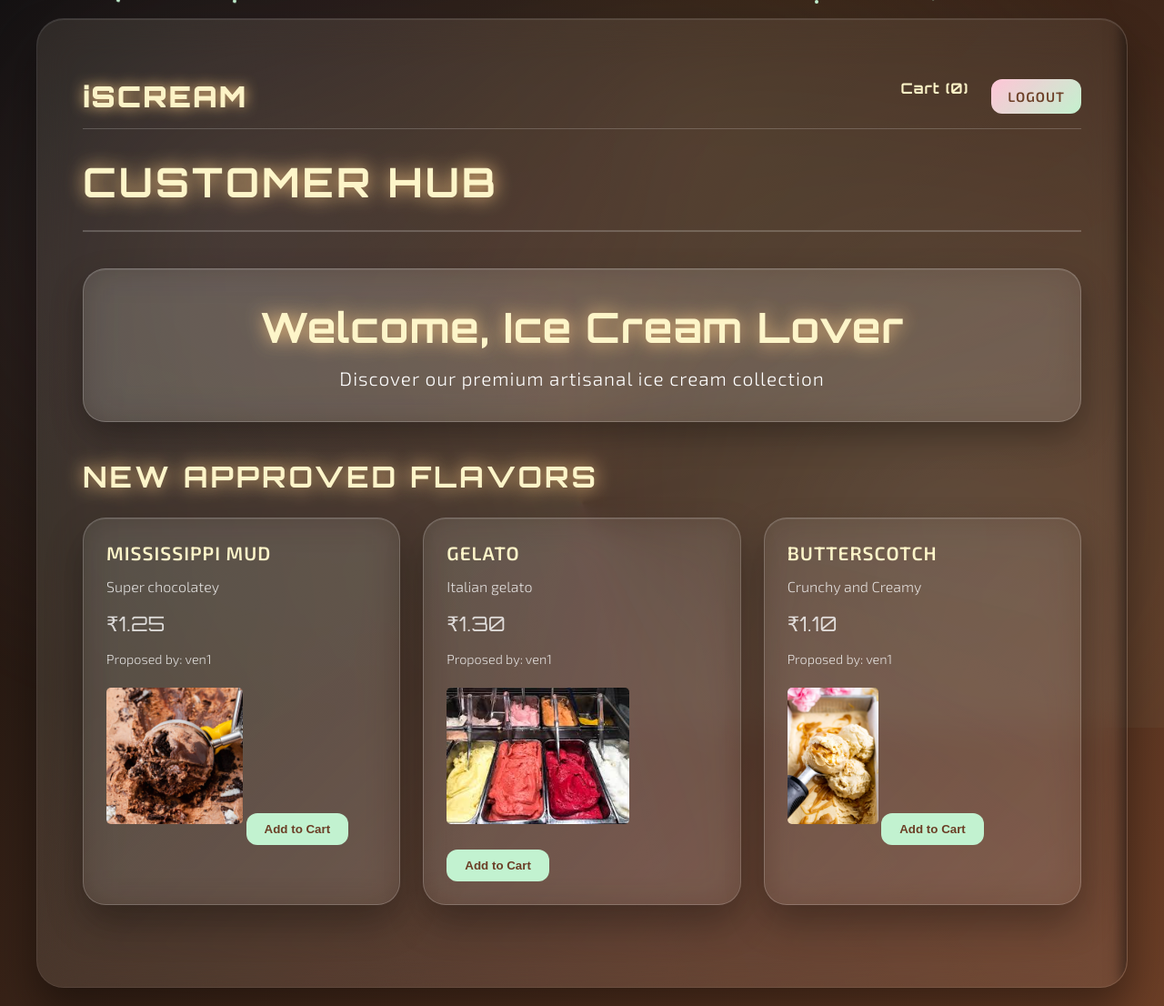
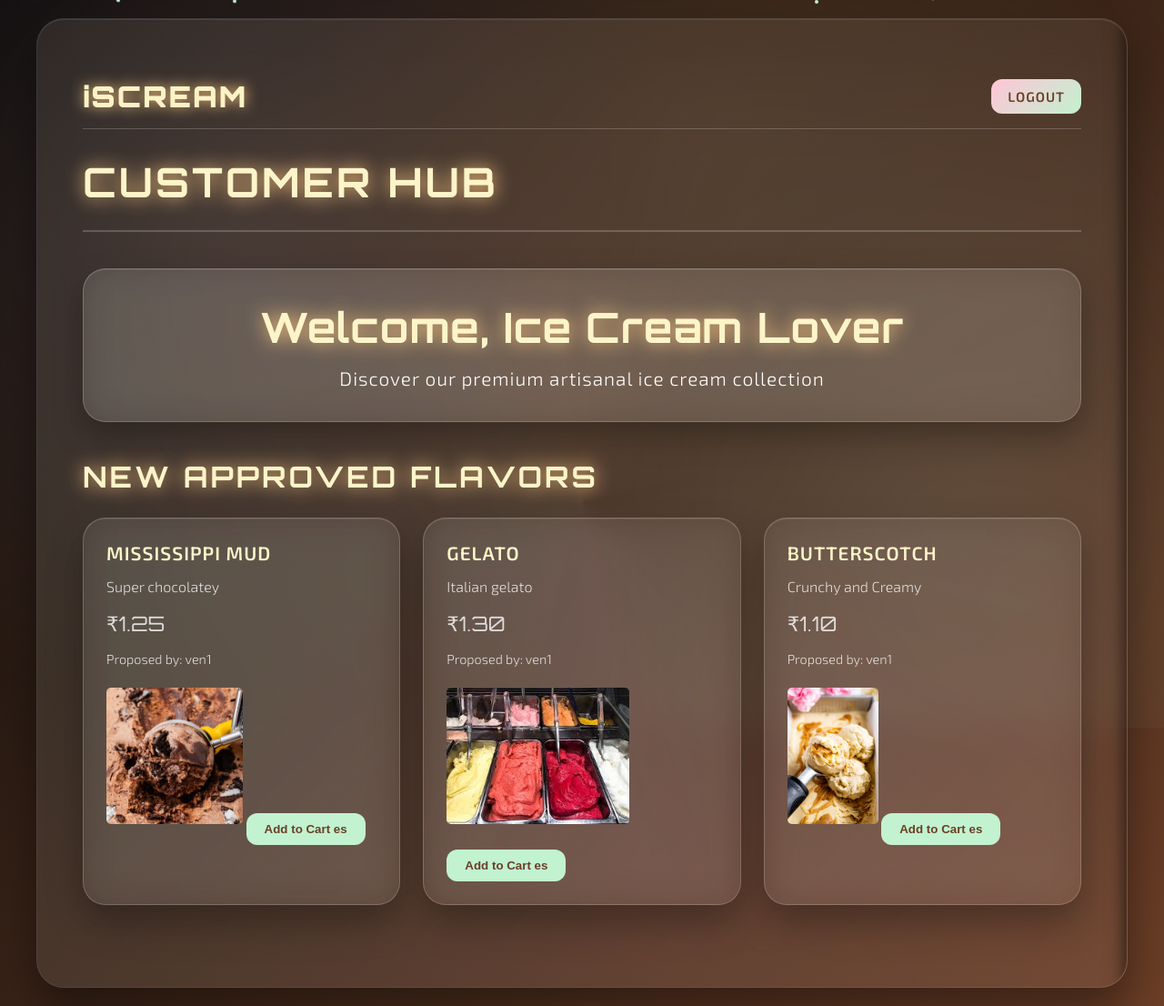
Before and after one commit to Avi2908u/Ice-cream-parlour, a Django app: page /customer/ in a window 1280 px wide. Shown: the whole page at 91% size. Run offline with Django 5.2, Linux system fonts and the light colour scheme; a user stored in the database is signed in; data comes from the database, SQL or seed files in the repository; both versions use the stored data as it was after the commit.

Commit message:
push 11?

```diff
--- a/iSCREAM/templates/customer_dashboard.html
+++ b/iSCREAM/templates/customer_dashboard.html
@@ -544,7 +544,6 @@
         <nav class="navbar">
             <div class="logo">iSCREAM</div>
             <ul class="nav-links">
-                <li><a href="#" id="cart-icon">Cart (0)</a></li>
                 <li><button class="logout-btn">Logout</button></li>
             </ul>
         </nav>
@@ -576,7 +575,7 @@
                                     <img src="{{ proposal.image.url }}" alt="{{ proposal.name }}" style="max-width: 100%; height: 150px; object-fit: cover; border-radius: 5px; margin: 10px 0;">
                                 {% endif %}
                                 <button class="add-to-cart-btn" onclick="addProposalToCart({{ proposal.id }}, '{{ proposal.name }}', {{ proposal.price }})">
-                                    Add to Cart
+                                    Add to Cart es
                                 </button>
                             </div>
                         {% endfor %}
```
Also changed, not shown: db.sqlite3.
